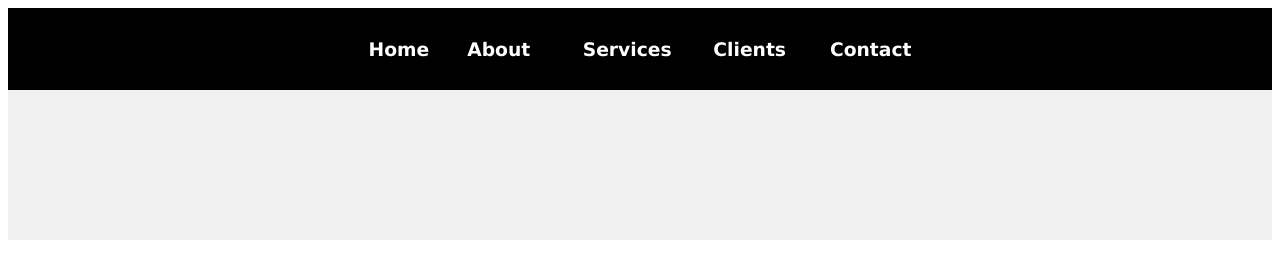
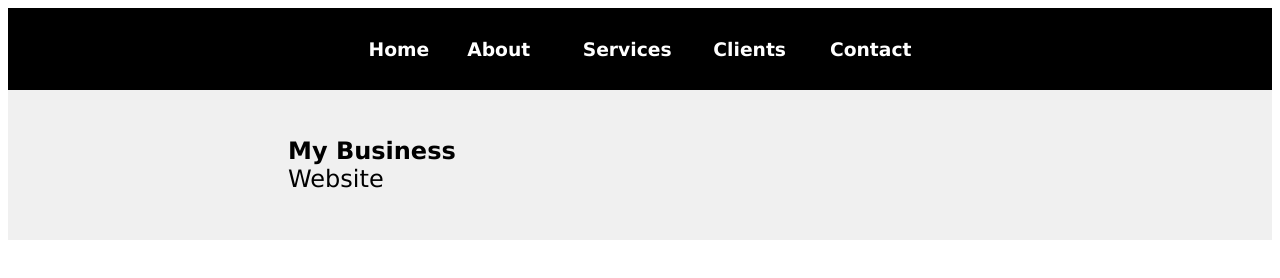
Before and after one commit to nikkichep/HomePage, a plain HTML site: page index.html in a window 1280 px wide. Drawn offline with Linux system fonts and the light colour scheme.

Commit message:
Adding column to the table

```diff
--- a/index.html
+++ b/index.html
@@ -30,6 +30,19 @@
 
 <table width="100%" height="150" border="0" cellspacing="5" cellpadding="5" bgcolor="#F0F0F0">
 
+  <tr>
+    <td align="center">
+      <table width="708" border="0" cellspacing="1" cellpadding="1">
+        <tr>
+          <td width="338" align="left"><font face="Verdana, Geneva, sans-serif" color="black" size="5"><strong> My Business</strong>
+          <br />
+          Website</font></td>
+        </tr>
+
+      </table>
+
+    </td>
+  </tr>
 </table>
 </body>
 </html>
```
